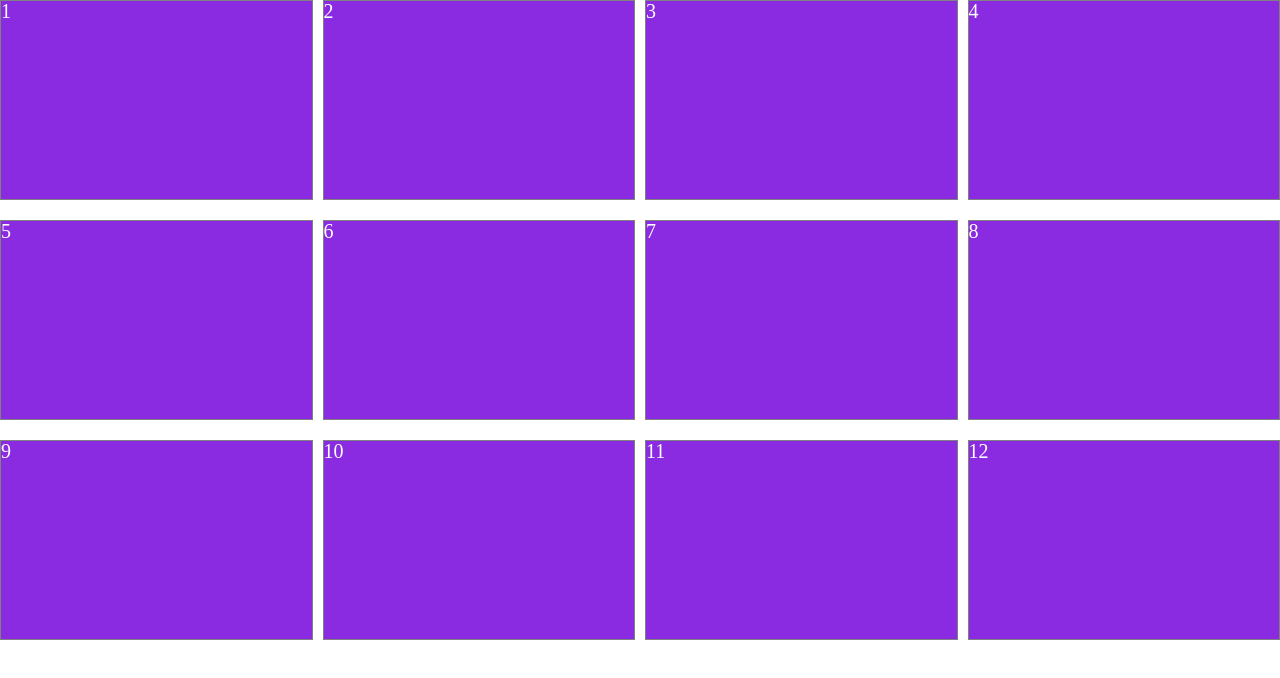
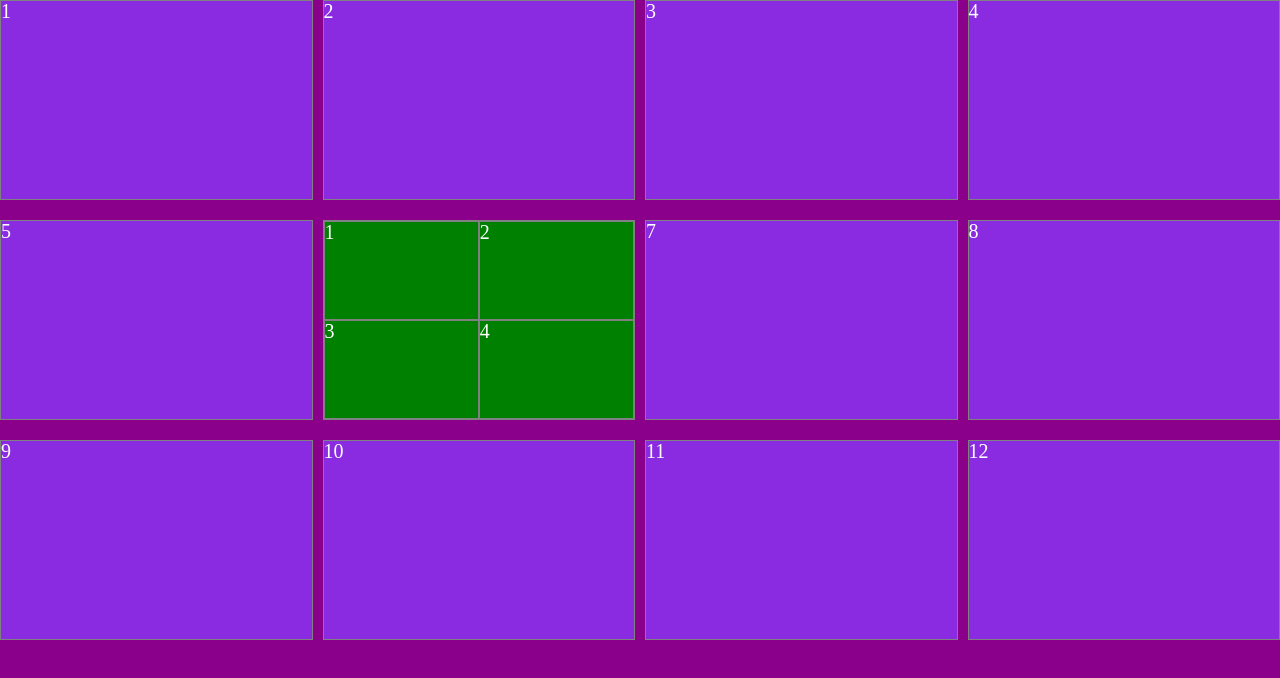
Before and after one commit to freshcodeAlice/fm-2023-html-css, a plain HTML site: page index.html in a window 1280 px wide. Drawn offline with nearby package versions, Linux system fonts and the light colour scheme.

Commit message:
sub-grid

```diff
--- a/assets/style.css
+++ b/assets/style.css
@@ -1,4 +1,8 @@
 @import url('./reset.css');
+
+body {
+    background-color: darkmagenta;
+}
 
 
 .container {
@@ -22,3 +26,17 @@ gap - зазор, пустоти між рядками та стовпцями
 
 
 */
+
+
+.item:nth-child(6) {
+    display: grid;
+    grid-template-columns: repeat(2, 1fr);
+    grid-template-rows: repeat(2, 1fr);
+}
+
+
+.sub-item {
+    background-color: green;
+    color: white;
+    border: 1px solid grey;
+}
--- a/index.html
+++ b/index.html
@@ -17,7 +17,13 @@
     <div class="item">3</div>
     <div class="item">4</div>
     <div class="item">5</div>
-    <div class="item">6</div>
+    <div class="item">
+      <div class="sub-item">1</div>
+      <div class="sub-item">2</div>
+      <div class="sub-item">3</div>
+      <div class="sub-item">4</div>
+
+    </div>
     <div class="item">7</div>
     <div class="item">8</div>
     <div class="item">9</div>
```
